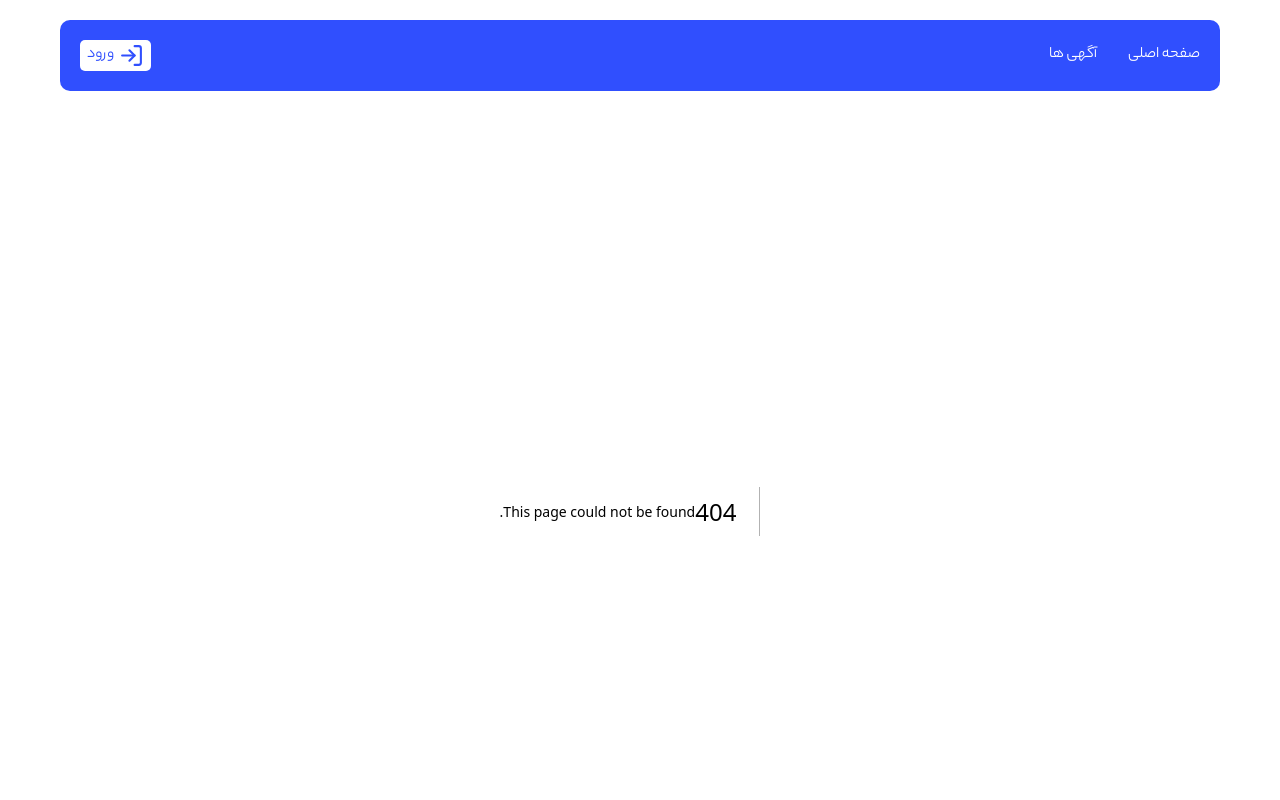
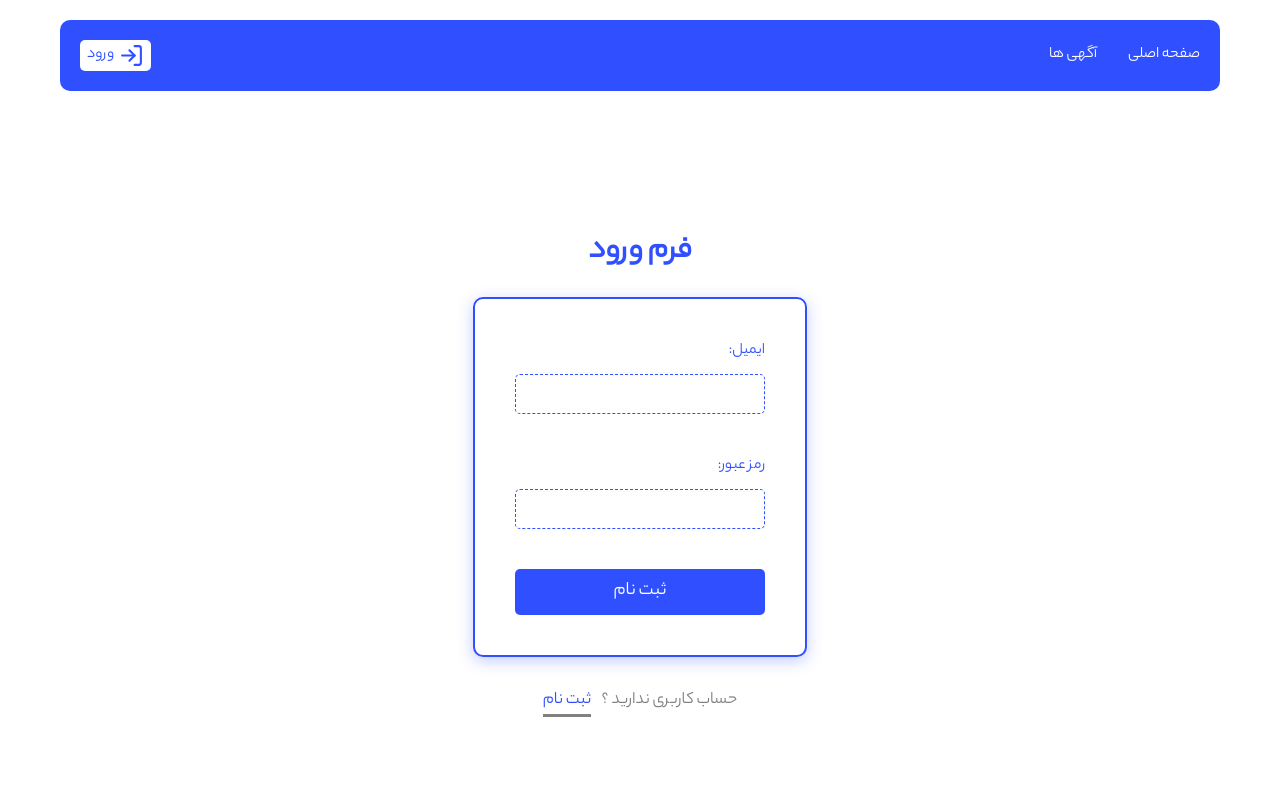
Before and after one commit to mohammadreza8822/RealState, a Next.js app: page /signin in a window 1280 px wide. Before the commit this address had no page. Shown: the top 800 px of the page. Built offline with nearby package versions, Linux system fonts and the light colour scheme.

Commit message:
crate sign in page

```diff
--- /dev/null
+++ b/src/app/signin/page.js
@@ -0,0 +1,11 @@
+import SignInPage from "@/template/SignInPage";
+
+function SignIn() {
+  return (
+    <div>
+      <SignInPage />
+    </div>
+  );
+}
+
+export default SignIn;
--- /dev/null
+++ b/src/components/template/SignInPage.js
@@ -0,0 +1,74 @@
+"use client";
+
+import { useRouter } from "next/navigation";
+import Link from "next/link";
+import { signIn } from "next-auth/react";
+import { useState } from "react";
+import toast, { Toaster } from "react-hot-toast";
+import { ThreeDots } from "react-loader-spinner";
+import styles from "@/template/SignUpPage.module.css";
+
+function SignInPage() {
+  const [email, setEmail] = useState("");
+  const [password, setPassword] = useState("");
+  const [loading, setLoading] = useState(false);
+
+  const router = useRouter();
+
+  const signInHandler = async (e) => {
+    e.preventDefault();
+
+    setLoading(true);
+    const res = await signIn("credentials", {
+      email,
+      password,
+      redirect: false,
+    });
+
+    setLoading(false);
+    if (res.error) {
+      toast.error(res.error);
+    } else {
+      router.push("/");
+    }
+  };
+
+  return (
+    <div className={styles.form}>
+      <h4>فرم ورود</h4>
+      <form>
+        <label>ایمیل:</label>
+        <input
+          type="text"
+          value={email}
+          onChange={(e) => setEmail(e.target.value)}
+        />
+        <label>رمز عبور:</label>
+        <input
+          type="password"
+          value={password}
+          onChange={(e) => setPassword(e.target.value)}
+        />
+        {loading ? (
+          <ThreeDots
+            color="#304ffe"
+            height={45}
+            ariaLabel="three-dots-loading"
+            visible={true}
+            wrapperStyle={{ margin: "auto" }}
+          />
+        ) : (
+          <button type="submit" onClick={signInHandler}>
+            ثبت نام
+          </button>
+        )}
+      </form>
+      <p>
+        حساب کاربری ندارید ؟<Link href={"/signup"}>ثبت نام</Link>
+      </p>
+      <Toaster />
+    </div>
+  );
+}
+
+export default SignInPage;
```
